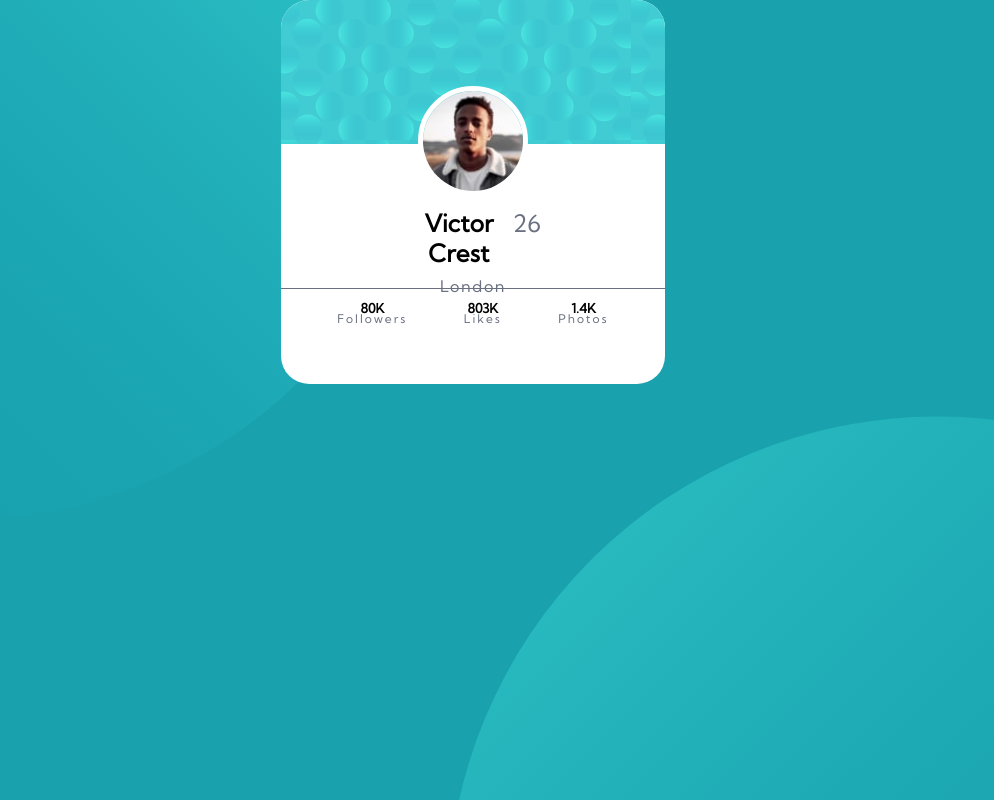
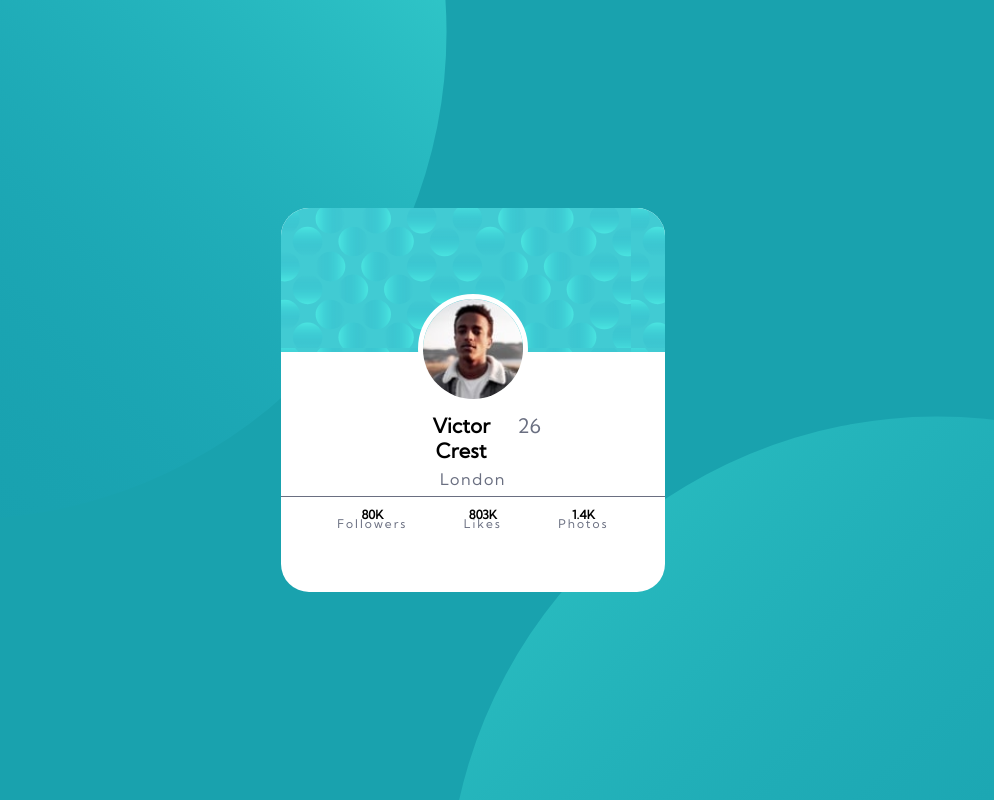
Before and after one commit to Anthvirus/Profile-Card, a plain HTML site: page index.html in a window 1280 px wide. Shown: the whole page, without its empty margins (167-1161 px from the left). Drawn offline with Linux system fonts and the light colour scheme.

Commit message:
Update styles.css

```diff
--- a/styles.css
+++ b/styles.css
@@ -18,6 +18,7 @@ body{
     width: 100vw;
     height: 100vh;
     justify-content: center;
+    align-items: center;
 }
 .profile-card{
     text-align: center;
@@ -54,7 +55,7 @@ img{
     margin-top: -0.5rem;
     letter-spacing: 0.01rem;
     font-weight: 700;
-    font-size: 0.75rem;
+    font-size: 0.625rem;
 }
 .age{
     color: var(--Dark-grayish-blue);
@@ -72,7 +73,7 @@ img{
 }
 .Stats h2{
     font-weight: 700;
-    font-size: 0.8125rem;
+    font-size: 0.75rem;
 }
 .Stats p{
     margin-top: -1rem;
```
